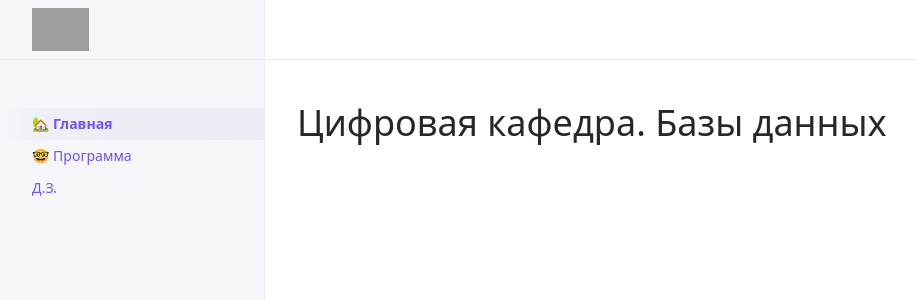
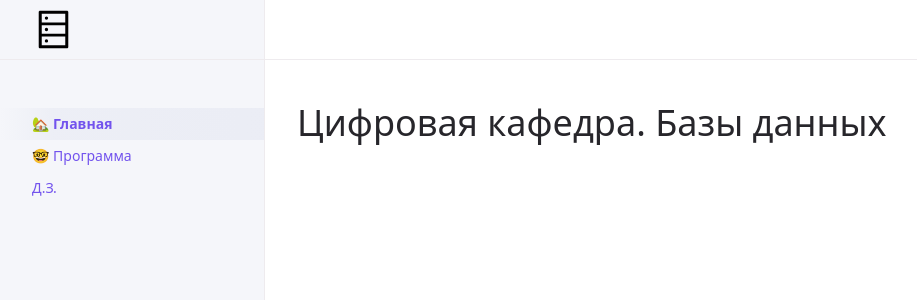
Before and after one commit to Das-dasein/db-lovefield, a Jekyll site: the page built from README.md, in a window 1280 px wide. Shown: the top 300 px of the page, without its empty margins (107-1024 px from the left). Built offline with Jekyll 4.4.1, drawn with Linux system fonts in a browser that asks for light colours; our own code applies the rules of GitHub Pages for plain Markdown files; a script that is not in the unit is left out.

Commit message:
Update _config.yml

```diff
--- a/_config.yml
+++ b/_config.yml
@@ -1,7 +1,7 @@
 title: "Базы данных"
 url: https://das-dasein.github.io
 baseurl: /db-lovefield
-logo: "/images/logo.svg"
+logo: database.svg
 search_enabled: false
 
 # Enable or disable heading anchors
```
